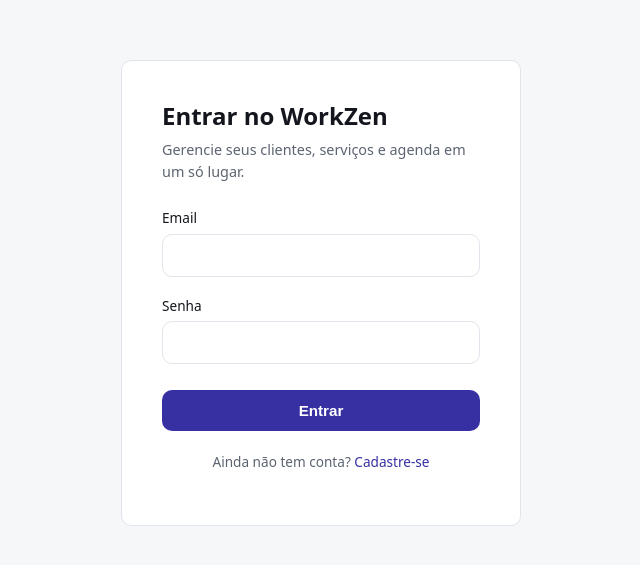
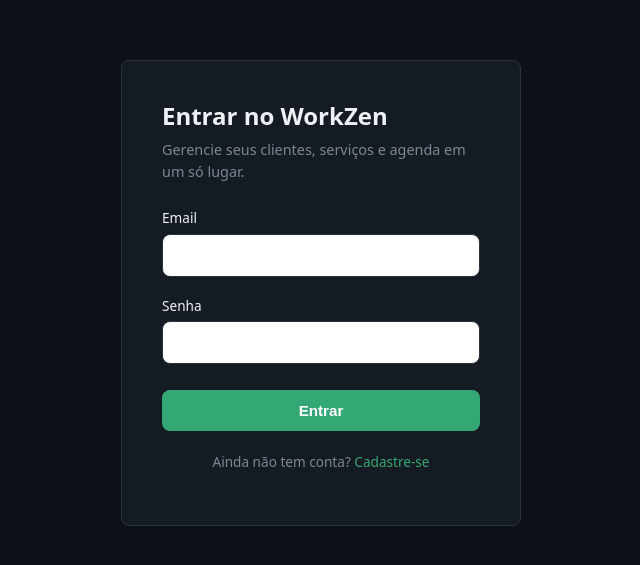
Before and after one commit to danmachado3105/workzen, a React (Vite) app in the folder frontend/: page /login in a window 1280 px wide. Shown: the part 107-672 px from the top of the page, without its empty margins (319-959 px from the left). Built offline with nearby package versions, Linux system fonts and the light colour scheme; no server answers.

Commit message:
style: add WorkZen dark design tokens

```diff
--- a/frontend/src/index.css
+++ b/frontend/src/index.css
@@ -1,46 +1,52 @@
 :root {
-  /* ===== Cores base ===== */
-  --color-bg: #f6f7f9;
-  --color-surface: #ffffff;
-  --color-surface-alt: #eef0f3;
-  --color-border: #e1e4ea;
-  --color-border-strong: #c7cbd4;
+  /* ===== Superfícies (dark, azulado, não preto puro) ===== */
+  --color-bg: #0d1117;
+  --color-bg-secondary: #10151c;
+  --color-surface: #151b23;
+  --color-surface-elevated: #1c232d;
 
-  --color-text: #14161d;
-  --color-text-muted: #5c6470;
-  --color-text-placeholder: #9aa2b0;
+  /* ===== Bordas ===== */
+  --color-border: #2a323d;
+  --color-border-subtle: #1f2630;
 
-  /* ===== Marca ===== */
-  --color-primary: #3730a3;
-  --color-primary-hover: #2e2687;
-  --color-primary-light: #eeecfb;
-  --color-on-primary: #ffffff;
+  /* ===== Texto ===== */
+  --color-text: #eef1f5;
+  --color-text-secondary: #b6bec9;
+  --color-text-muted: #7d8794;
+  --color-text-placeholder: #565f6b;
+
+  /* ===== Marca (verde moderno, sem neon) ===== */
+  --color-primary: #34a874;
+  --color-primary-hover: #2c9264;
+  --color-primary-active: #257c55;
+  --color-primary-soft: rgba(52, 168, 116, 0.14);
+  --color-on-primary: #06120c;
 
   /* ===== Estados semânticos ===== */
-  --color-success-text: #15803d;
-  --color-success-bg: #e6f6ea;
+  --color-success: #34a874;
+  --color-success-bg: rgba(52, 168, 116, 0.14);
 
-  --color-warning-text: #b45309;
-  --color-warning-bg: #fff4e0;
+  --color-warning: #d0954a;
+  --color-warning-bg: rgba(208, 149, 74, 0.14);
 
-  --color-error-text: #b91c1c;
-  --color-error-bg: #fdecec;
+  --color-error: #dd6b6b;
+  --color-error-bg: rgba(221, 107, 107, 0.14);
 
-  --color-info-text: #1d4ed8;
-  --color-info-bg: #e6edff;
+  --color-info: #5b9bd5;
+  --color-info-bg: rgba(91, 155, 213, 0.14);
 
-  /* ===== Sombras ===== */
-  --shadow-sm: 0 1px 2px rgba(16, 20, 30, 0.05);
-  --shadow-md: 0 4px 12px rgba(16, 20, 30, 0.07);
-  --shadow-lg: 0 16px 32px rgba(16, 20, 30, 0.12);
+  /* ===== Sombras (discretas, para dark) ===== */
+  --shadow-sm: 0 1px 2px rgba(0, 0, 0, 0.3);
+  --shadow-md: 0 6px 16px rgba(0, 0, 0, 0.35);
+  --shadow-lg: 0 16px 32px rgba(0, 0, 0, 0.45);
 
   /* ===== Bordas arredondadas ===== */
   --radius-sm: 6px;
-  --radius-md: 10px;
-  --radius-lg: 16px;
-  --radius-full: 999px;
+  --radius-md: 8px;
+  --radius-lg: 12px;
+  --radius-pill: 999px;
 
-  /* ===== Espaçamento (escala de 4px) ===== */
+  /* ===== Espaçamento (escala de 4px, mantida) ===== */
   --space-1: 0.25rem;
   --space-2: 0.5rem;
   --space-3: 0.75rem;
@@ -63,6 +69,14 @@
   --text-2xl: 1.75rem;
   --text-3xl: 2.25rem;
 
+  /* Papéis tipográficos semânticos */
+  --text-title: var(--text-2xl);
+  --text-subtitle: var(--text-lg);
+  --text-body: var(--text-base);
+  --text-label: var(--text-sm);
+  --text-caption: var(--text-xs);
+  --text-value: var(--text-2xl);
+
   --font-weight-regular: 400;
   --font-weight-medium: 500;
   --font-weight-semibold: 600;
@@ -71,8 +85,8 @@
   --line-height-tight: 1.25;
   --line-height-normal: 1.55;
 
-  /* ===== Foco (acessibilidade) ===== */
-  --focus-ring: 0 0 0 3px rgba(55, 48, 163, 0.28);
+  /* ===== Foco (acessibilidade, verde) ===== */
+  --focus-ring: 0 0 0 3px rgba(52, 168, 116, 0.35);
 
   /* ===== Transições ===== */
   --transition-fast: 120ms ease;
```
